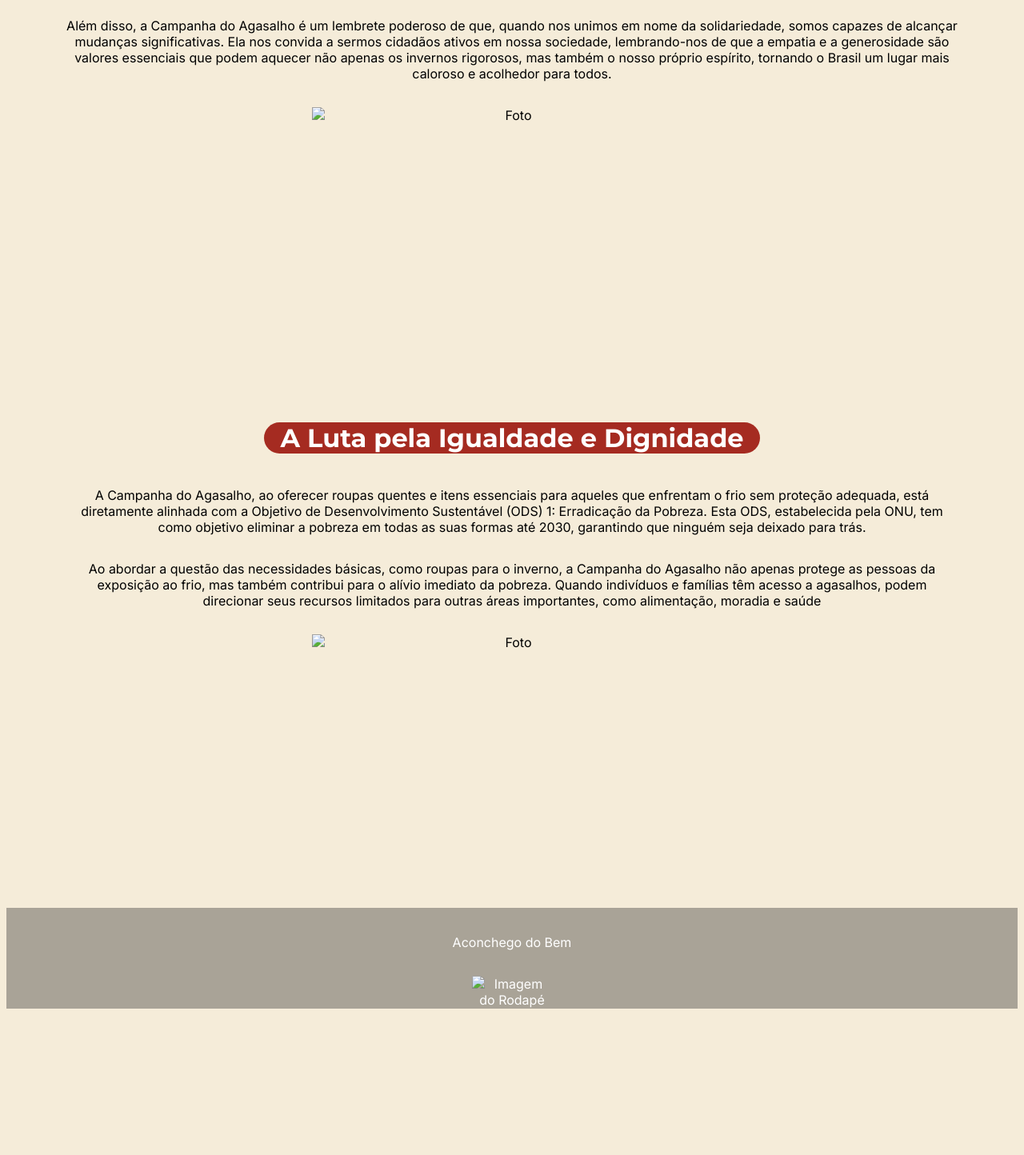
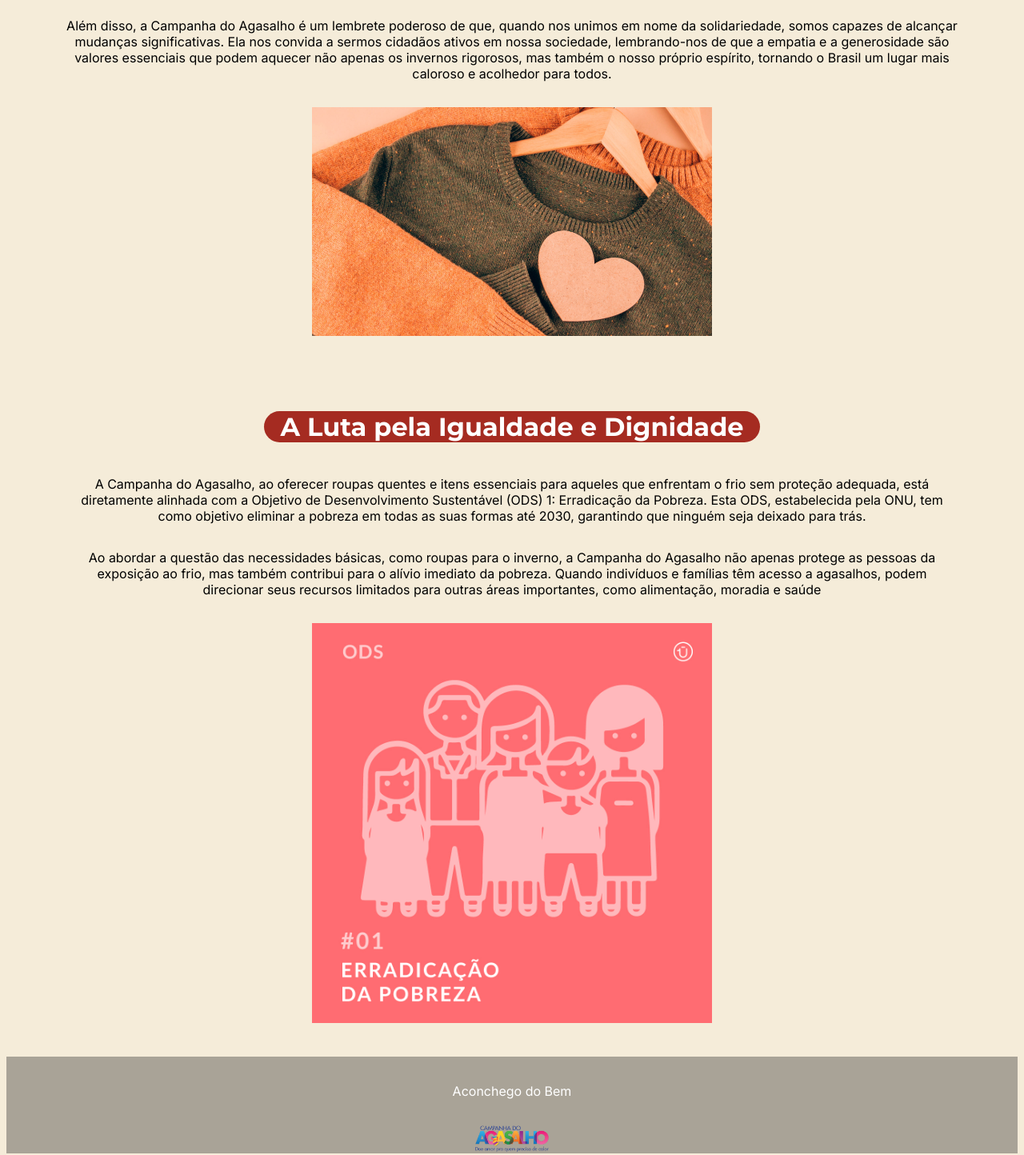
Before and after one commit to Aconchego-do-Bem/Aconchego-do-Bem.github.io, a plain HTML site: page index.html in a window 1280 px wide. Shown: the part 280-1724 px from the top of the page at 80% size. Before the commit the page ends 1549 px from the top, so only its background shows below. Drawn offline with Linux system fonts and the light colour scheme; files that its build step writes are made by us from their sources.

Commit message:
Update index.html

```diff
--- a/index.html
+++ b/index.html
@@ -5,7 +5,7 @@
     <meta name="viewport" content="width=device-width, initial-scale=1.0">
     <link rel="stylesheet" href="https://fonts.googleapis.com/css2?family=Inter:wght@400;500;600;700&display=swap">
     <link rel="stylesheet" href="https://fonts.googleapis.com/css2?family=Montserrat:wght@400;700&display=swap">
-    <link rel="stylesheet" type="text/css" href="style.css">
+    <link rel="stylesheet" type="text/css" href="pagina_inicial/style.css">
     <title>Aconchego do Bem</title>
 </head>
 <body>
@@ -24,19 +24,19 @@
         <h1>Aquecendo Corações e Transformando Vidas</h1>
         <p>A Campanha do Agasalho no Brasil é uma iniciativa que une comunidades em prol da solidariedade. Todos os anos, pessoas, escolas e empresas se unem para arrecadar agasalhos e cobertores, ajudando aqueles que enfrentam o frio sem proteção adequada. Além de fornecer conforto físico, a campanha promove valores como empatia, generosidade e responsabilidade social. O esforço conjunto de doadores e voluntários cria um impacto significativo, aquecendo não apenas os corpos, mas também os corações daqueles que mais precisam.</p>
         <p>Além disso, a Campanha do Agasalho é um lembrete poderoso de que, quando nos unimos em nome da solidariedade, somos capazes de alcançar mudanças significativas. Ela nos convida a sermos cidadãos ativos em nossa sociedade, lembrando-nos de que a empatia e a generosidade são valores essenciais que podem aquecer não apenas os invernos rigorosos, mas também o nosso próprio espírito, tornando o Brasil um lugar mais caloroso e acolhedor para todos.</p>
-            <img src="imagens/img1.jpg" alt="Foto" width="500" height="300">
+            <img src="pagina_inicial/imagens/img1.jpg" alt="Foto" width="500" height="300">
         <p>&nbsp;</p>
         <h1>A Luta pela Igualdade e Dignidade</h1>
         <p>A Campanha do Agasalho, ao oferecer roupas quentes e itens essenciais para aqueles que enfrentam o frio sem proteção adequada, está diretamente alinhada com a Objetivo de Desenvolvimento Sustentável (ODS) 1: Erradicação da Pobreza. Esta ODS, estabelecida pela ONU, tem como objetivo eliminar a pobreza em todas as suas formas até 2030, garantindo que ninguém seja deixado para trás.</p>
         <p>Ao abordar a questão das necessidades básicas, como roupas para o inverno, a Campanha do Agasalho não apenas protege as pessoas da exposição ao frio, mas também contribui para o alívio imediato da pobreza. Quando indivíduos e famílias têm acesso a agasalhos, podem direcionar seus recursos limitados para outras áreas importantes, como alimentação, moradia e saúde</p>
-            <img src="imagens/ods1.jpg" alt="Foto" width="500" height="300">
+            <img src="pagina_inicial/imagens/ods1.jpg" alt="Foto" width="500" height="300">
     </main>
 
     <footer>
 
         <div class="middle">
             <p>Aconchego do Bem</p>
-            <img src="imagens/rodape.png" alt="Imagem do Rodapé">
+            <img src="pagina_inicial/imagens/rodape.png" alt="Imagem do Rodapé">
         </div>
     </footer>
 
```
